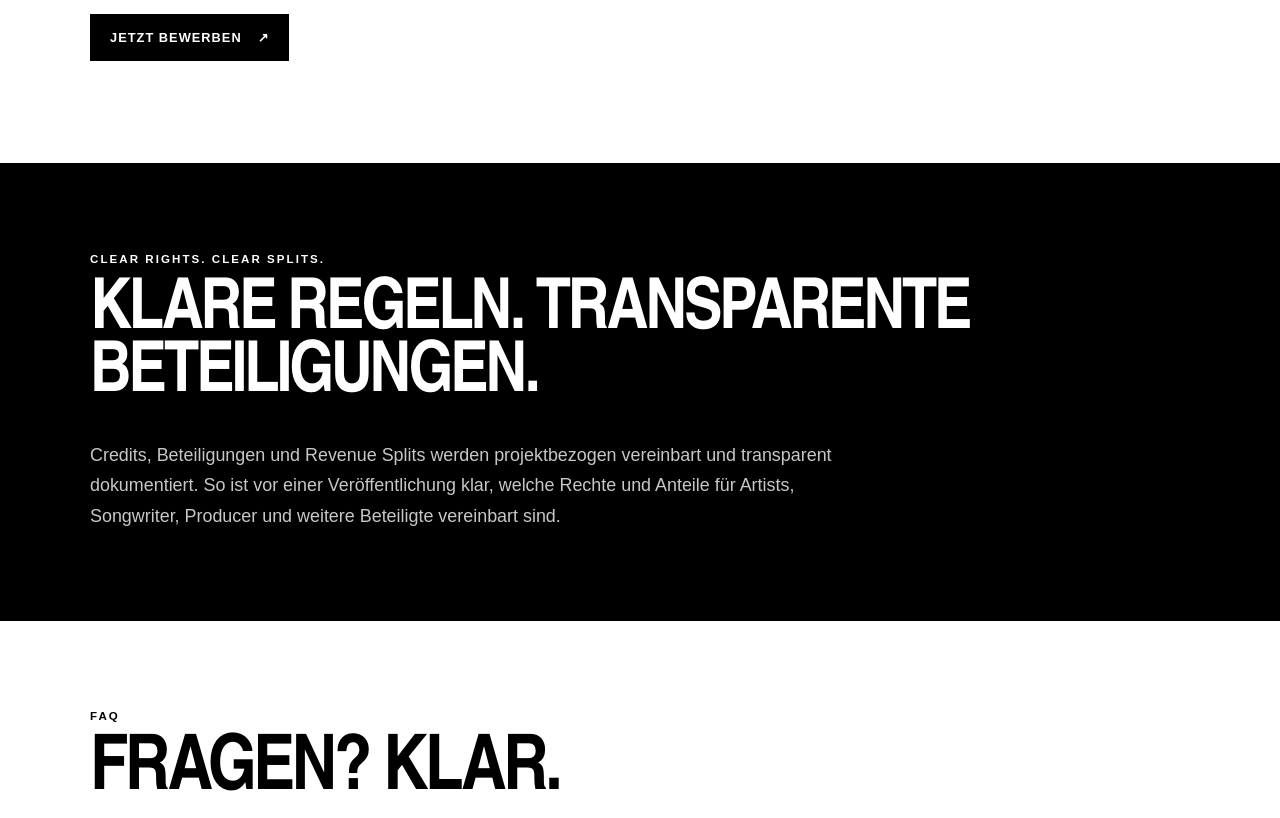
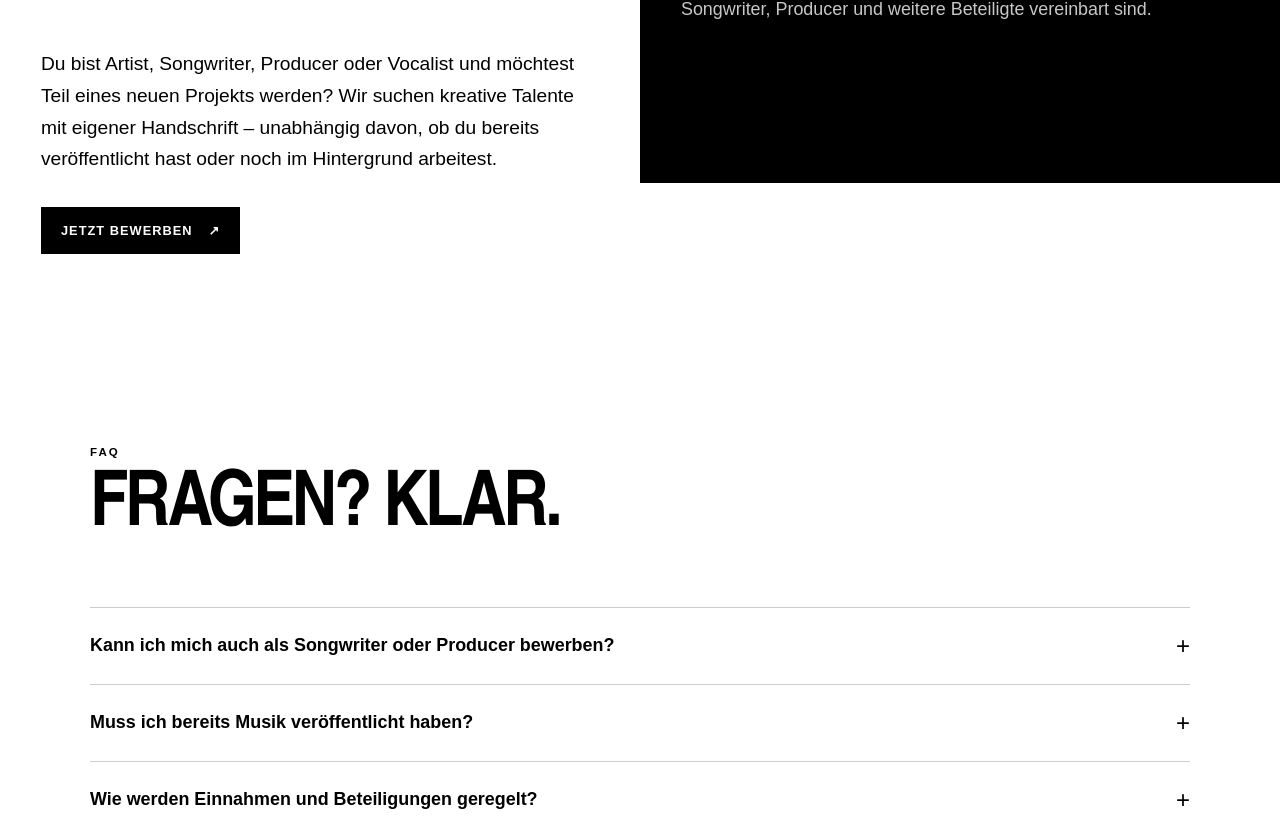
Before and after one commit to patrickknobloch1988-max/iconup-agency, a Next.js app: page / in a window 1280 px wide. Shown: the part 3224-4042 px from the top of the page. Built offline with nearby package versions, Linux system fonts and the light colour scheme.

Commit message:
Place Work With Us and Clear Rights side by side on desktop

```diff
--- a/app/globals.css
+++ b/app/globals.css
@@ -2693,3 +2693,29 @@ button,a{touch-action:manipulation}
   .faqInner h2{font-size:clamp(3rem,13vw,4.5rem)}
   .faqItem summary{padding:1.25rem 0;gap:1rem}
 }
+
+
+/* Desktop: Work With Us + Clear Rights side by side */
+@media(min-width:821px){
+  .joinSection,
+  .rightsSection{
+    display:inline-block!important;
+    vertical-align:top;
+    width:50%!important;
+    min-height:620px;
+    padding-left:max(var(--gutter),calc((100vw - var(--container))/4))!important;
+    padding-right:clamp(2rem,4vw,5rem)!important;
+    box-sizing:border-box;
+  }
+  .joinSection .joinInner,
+  .rightsSection .rightsInner{
+    max-width:560px!important;
+    margin:0!important;
+  }
+  .joinSection + .rightsSection{
+    margin-left:0!important;
+  }
+  .rightsSection + .faqSection{
+    clear:both;
+  }
+}
```
